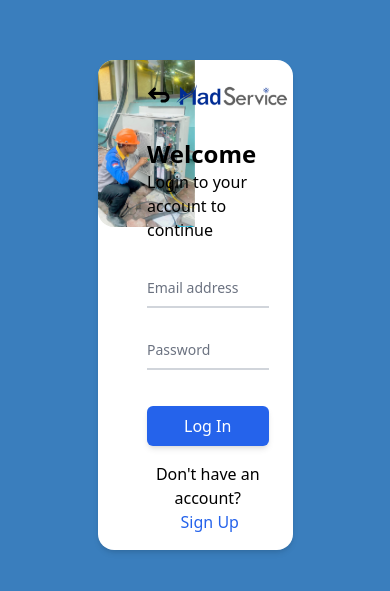
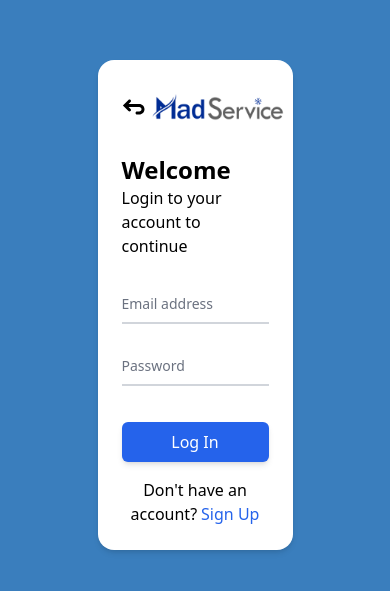
Before and after one commit to MadServiceAC/mad-service, a React (Vite) app: page /login in a window 390 px wide. Shown: the part 117-708 px from the top of the page. Built offline with nearby package versions, Linux system fonts and the light colour scheme.

Commit message:
fix auth responsive

```diff
--- a/src/components/cards/authcard/AuthCard.jsx
+++ b/src/components/cards/authcard/AuthCard.jsx
@@ -8,11 +8,11 @@ const AuthCard = ({ isRegister }) => {
   const navigate = useNavigate();
 
   return (
-    <div className="bg-white shadow-md rounded-2xl grid grid-cols-2 w-1/2 mx-auto">
-      <div className="-p-6">
+    <div className="bg-white shadow-md rounded-2xl md:grid grid-cols-2 w-1/2 mx-auto">
+      <div className="-p-6 hidden lg:block">
         <img src={authleft} alt="auth banner" className="w-72 rounded-tl-2xl rounded-bl-2xl" />
       </div>
-      <div className="-ml-12 py-4 pr-6">
+      <div className="lg:-ml-12 p-6">
       <div className='flex justify-between mb-6'>
       <button
           onClick={() => navigate('/')}
```
